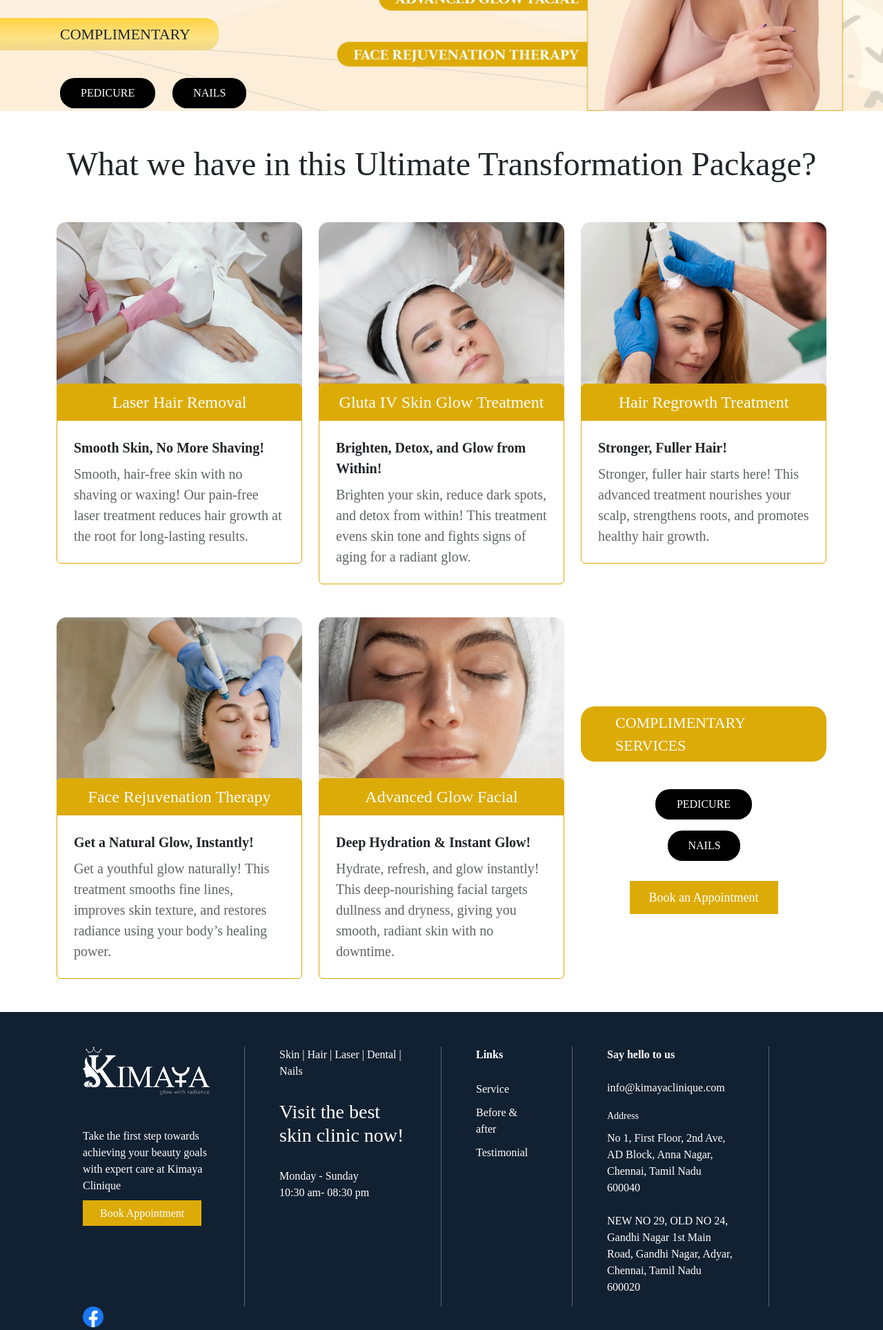
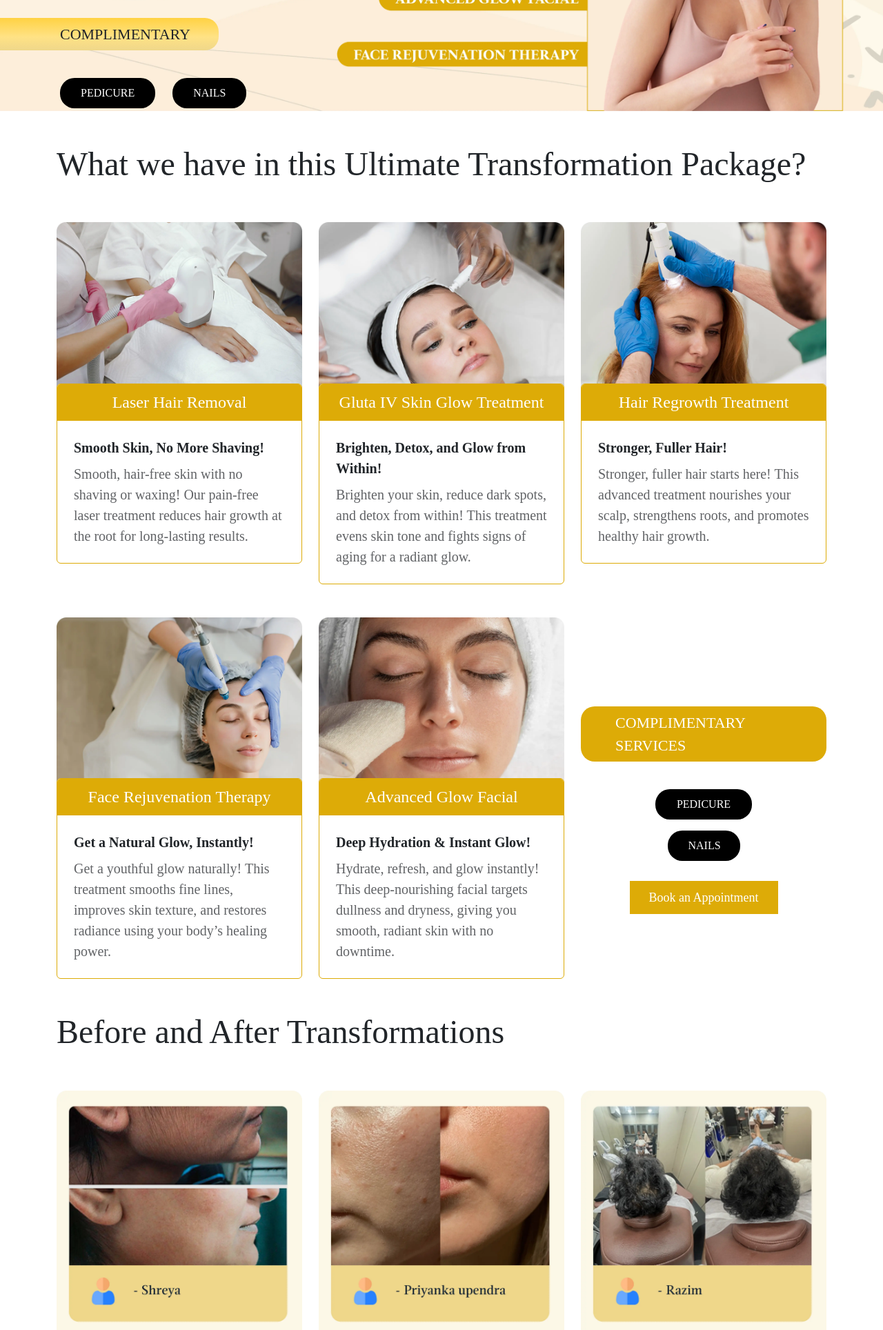
Before and after one commit to Madheshrmedia/kimaya-LP, a PHP site: page / in a window 1280 px wide. Shown: the part 556-2484 px from the top of the page at 69% size. Run offline with PHP 8.4, Linux system fonts and the light colour scheme; some libraries are stand-ins or nearby versions; some web fonts are replaced.

Commit message:
testimonial completed

```diff
--- a/index.php
+++ b/index.php
@@ -428,9 +428,11 @@
         .upt_sep_col {
             display: flex;
             align-items: center;
-            /* Vertically centers the content */
             justify-content: center;
-            /* Centers horizontally (optional) */
+        }
+
+        .this_testimonial {
+            background: rgba(221, 171, 7, 0.1);
         }
     </style>
 </head>
@@ -592,7 +594,7 @@
     <!-- Ultimate Transformation Package -->
     <div class="container my-5">
         <div class="row">
-            <h1 class="utp_head text-center ">
+            <h1 class="utp_head ">
                 What we have in this Ultimate Transformation Package?
             </h1>
             <div class="col-md-4 mt-5">
@@ -697,6 +699,38 @@
         </div>
     </div>
 
+    <!-- Before and After Transformations -->
+
+    <div class="container my-5">
+        <div class="row">
+            <h1 class="utp_head ">
+                Before and After Transformations
+            </h1>
+
+            <div class="col-md-4 mt-5">
+                <img src="./image/ba1.webp" class="img-fluid" alt="best aesthetic clinic">
+            </div>
+            <div class="col-md-4 mt-5">
+                <img src="./image/ba2.webp" class="img-fluid" alt="top aesthetic clinic">
+            </div>
+            <div class="col-md-4 mt-5">
+                <img src="./image/ba3.webp" class="img-fluid" alt="top aesthetic clinic">
+            </div>
+            <div class="text-center mt-5">
+                <a href="#" data-bs-toggle="modal" data-bs-target="#exampleModal" class="banner-btn">
+                    Book an Appointment
+                </a>
+            </div>
+        </div>
+    </div>
+
+    <!-- This could be you! -->
+
+    <div class="container-fluid my-5 this_testimonial">
+        <div class="row p-5">
+            <h1>This could be you!</h1>
+        </div>
+    </div>
 </body>
 <style>
     footer {
```
Also changed, not shown: image/ba1.webp (added), image/ba2.webp (added), image/ba3.webp (added), 1 other file.
